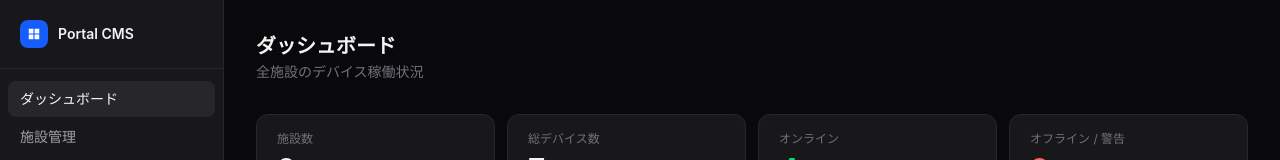
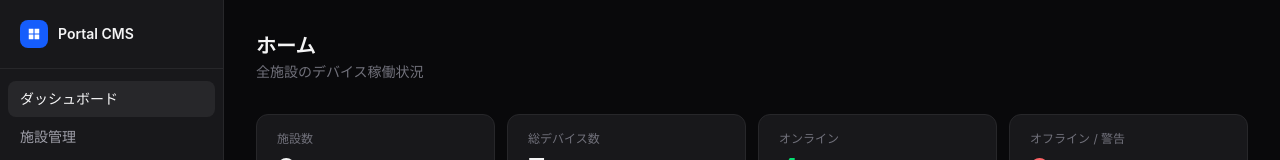
Before and after one commit to s-yoshida-33/portal-cms, a React (Vite) app: page /1/home/overview in a window 1280 px wide. Shown: the top 160 px of the page. Built offline with nearby package versions, Linux system fonts and the light colour scheme; no server answers.

Commit message:
fix: Update dashboard title from "ダッシュボード" to "ホーム" for improved clarity

```diff
--- a/src/pages/Dashboard.tsx
+++ b/src/pages/Dashboard.tsx
@@ -15,7 +15,7 @@ export function Dashboard() {
 
   return (
     <div className="p-8">
-      <h1 className="text-xl font-semibold text-zinc-100 mb-0.5">ダッシュボード</h1>
+      <h1 className="text-xl font-semibold text-zinc-100 mb-0.5">ホーム</h1>
       <p className="text-sm text-zinc-500 mb-8">全施設のデバイス稼働状況</p>
 
       {/* サマリー */}
```
